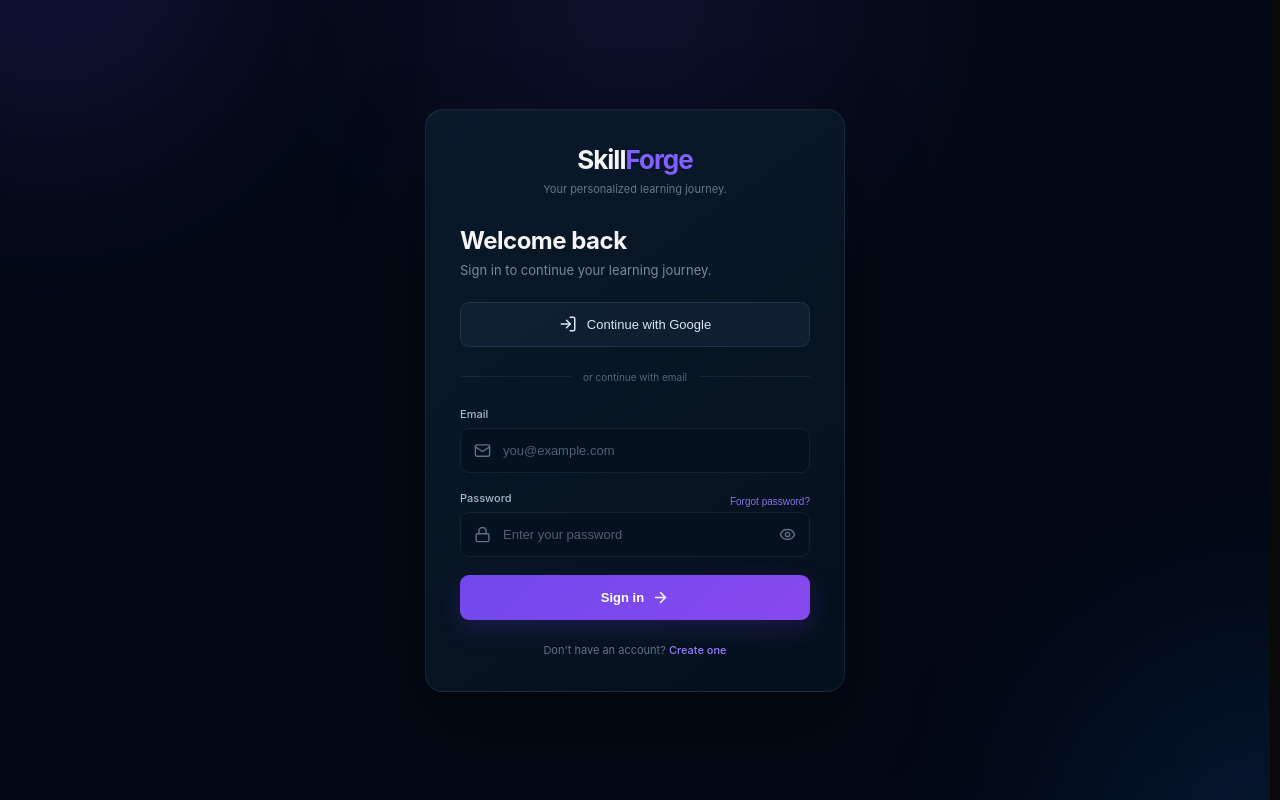
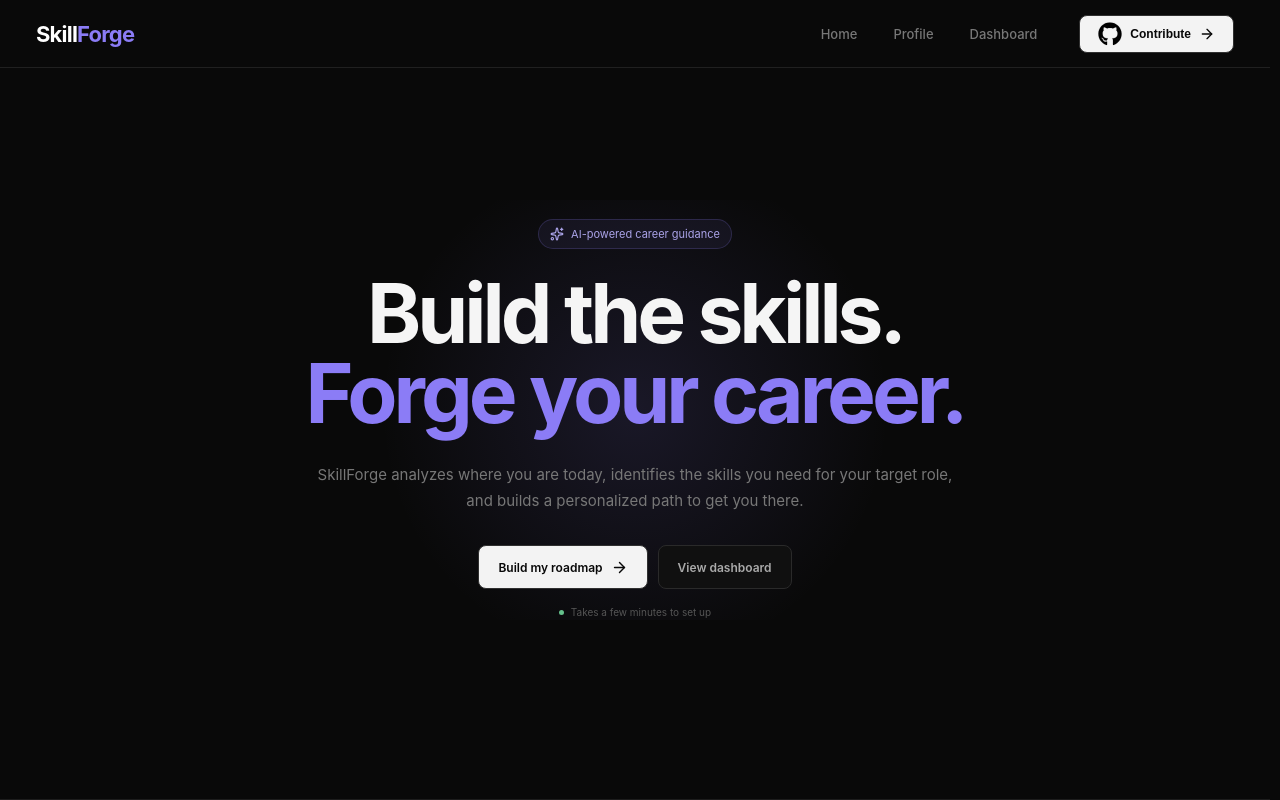
Before and after one commit to axay-gamedev/SkillForge, a React (Vite) app: page / in a window 1280 px wide. Before the commit this address led to /login. Shown: the top 800 px of the page. Built offline with nearby package versions, Linux system fonts and the light colour scheme; no server answers.

Commit message:
feat: route root to SkillForge landing page

```diff
--- a/src/App.jsx
+++ b/src/App.jsx
@@ -1,4 +1,5 @@
 import { BrowserRouter, Routes, Route, Navigate } from "react-router-dom";
+import Home from "./Pages/Home";
 import LoginPage from "./Pages/Login";
 import Profile from "./Pages/Profile";
 import Dashboard from "./Pages/Dashboard";
@@ -7,11 +8,11 @@
   return (
     <BrowserRouter>
       <Routes>
+        <Route path="/" element={<Home />} />
         <Route path="/login" element={<LoginPage />} />
         <Route path="/profile" element={<Profile />} />
         <Route path="/dashboard" element={<Dashboard />} />
-        <Route path="/" element={<Navigate to="/login" replace />} />
-        <Route path="*" element={<Navigate to="/login" replace />} />
+        <Route path="*" element={<Navigate to="/" replace />} />
       </Routes>
     </BrowserRouter>
   );
```
